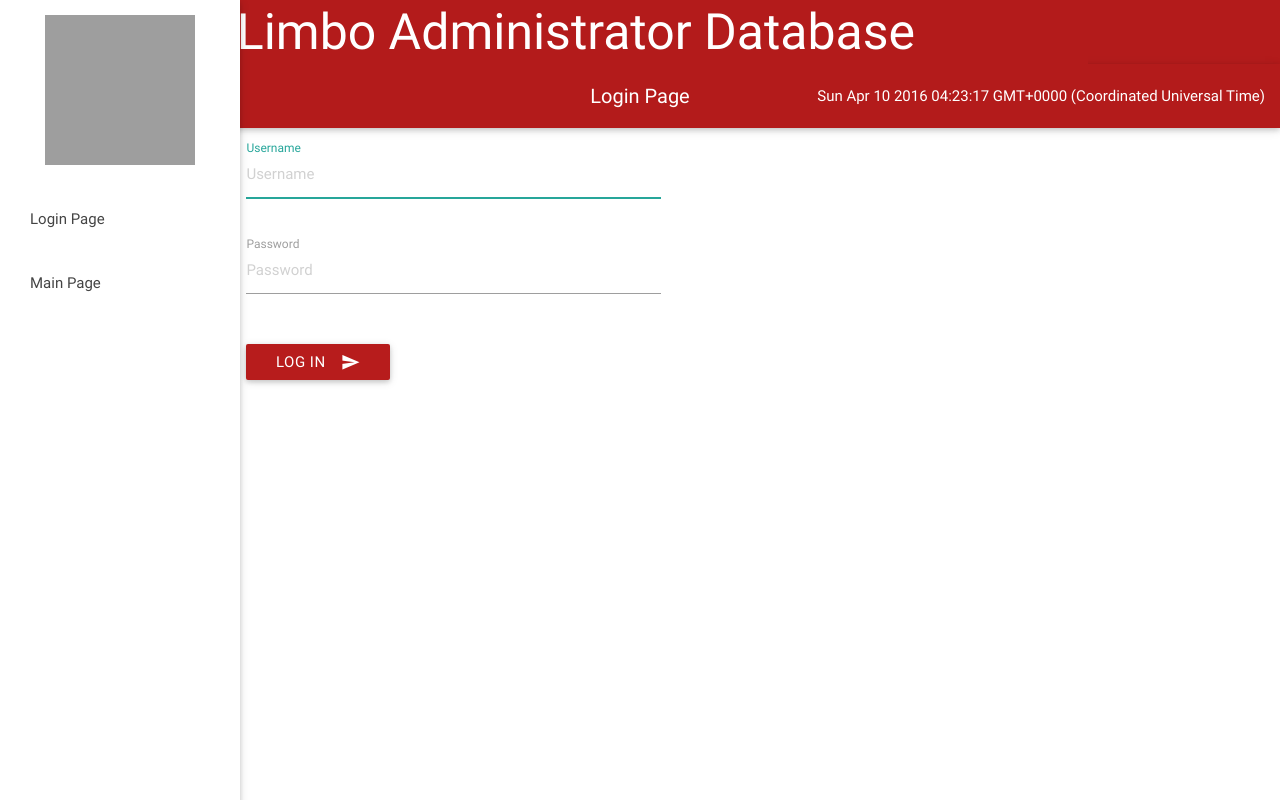
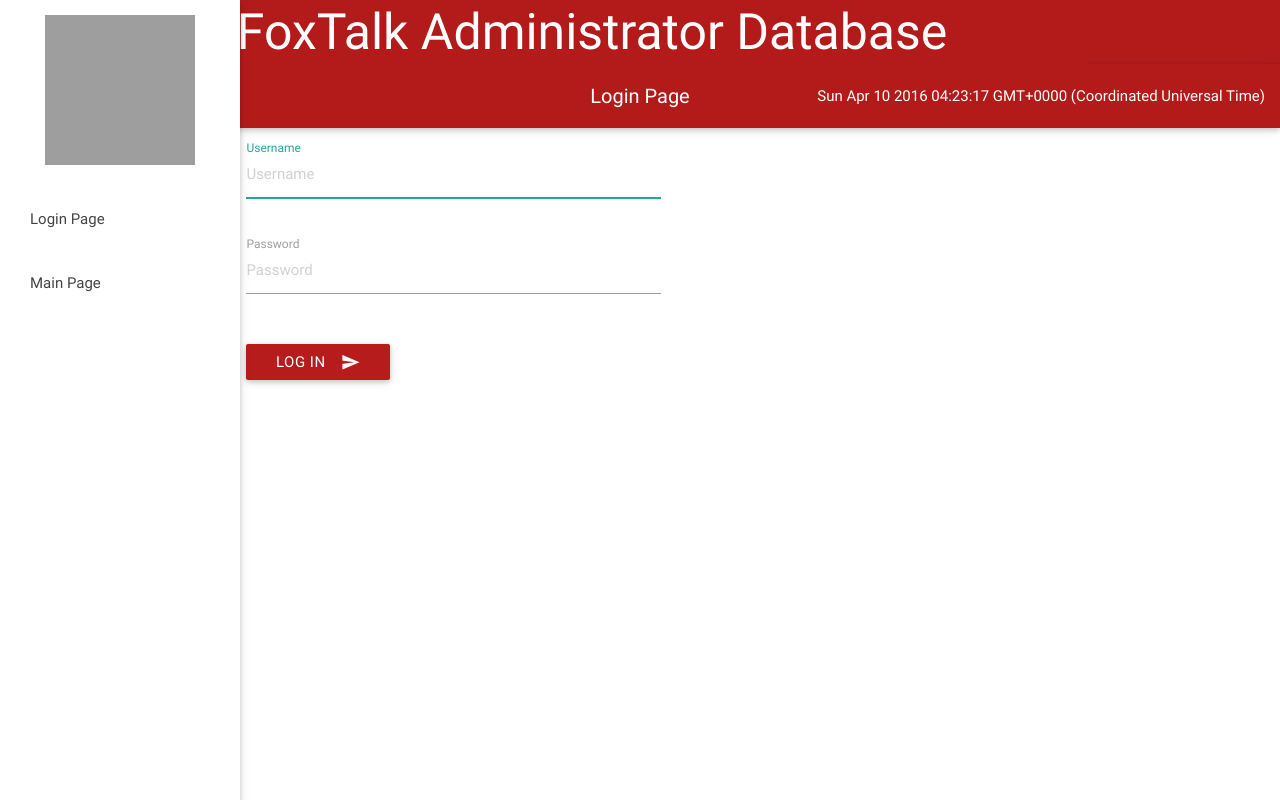
Before and after one commit to Tienza/foxTalk, a PHP site: page /login.php in a window 1280 px wide. Run offline with PHP 8.4, Linux system fonts and the light colour scheme; some libraries are stand-ins or nearby versions; grey boxes are pictures that could not be loaded.

Commit message:
Fixed html inconsistencies and added logout option to admin pages

```diff
--- a/front-end/admin.php
+++ b/front-end/admin.php
@@ -4,7 +4,7 @@
         <meta http-equiv="Content-Type" content="text/html; charset=UTF-8"/>
         <meta name="viewport" content="width=device-width, initial-scale=1, maximum-scale=1.0, user-scalable=no"/>
         <link rel="icon" href="http://a.espncdn.com/combiner/i?img=/i/teamlogos/ncaa/500/2368.png&w=80&h=80&transparent=true" type="image/png" sizes="16x16">
-        <title>Fox Talk</title>
+        <title>FoxTalk Admin</title>
         <!-- CSS  -->
         <link href="https://fonts.googleapis.com/icon?family=Material+Icons" rel="stylesheet">
         <link rel="stylesheet" href="https://maxcdn.bootstrapcdn.com/font-awesome/4.5.0/css/font-awesome.min.css">
@@ -67,6 +67,7 @@
                             <li><a id="button2">Approved Suggestions</a></li>
                             <li><a id="button3">Pending Suggestions</a></li>
 							<li><a id="button4">Rejected Suggestions</a></li>
+							<li><a id="button5" href="logout.php">Sign out</a></li>
                         </ul>
                         <ul class="side-nav" id="mobile-demo">
                             <li><a id="top">Top</a></li>
@@ -74,6 +75,7 @@
                             <li><a id="button2">Approved Suggestions</a></li>
                             <li><a id="button3">Pending Suggestions</a></li>
 							<li><a id="button4">Rejected Suggestions</a></li>
+							<li><a id="button5" href="logout.php">Sign out</a></li>
                         </ul>
                     </div>
                 </nav>
--- a/front-end/index.php
+++ b/front-end/index.php
@@ -4,7 +4,7 @@
         <meta http-equiv="Content-Type" content="text/html; charset=UTF-8"/>
         <meta name="viewport" content="width=device-width, initial-scale=1, maximum-scale=1.0, user-scalable=no"/>
         <link rel="icon" href="http://a.espncdn.com/combiner/i?img=/i/teamlogos/ncaa/500/2368.png&w=80&h=80&transparent=true" type="image/png" sizes="16x16">
-        <title>Fox Talk</title>
+        <title>FoxTalk</title>
         <!-- CSS  -->
         <link href="https://fonts.googleapis.com/icon?family=Material+Icons" rel="stylesheet">
         <link rel="stylesheet" href="https://maxcdn.bootstrapcdn.com/font-awesome/4.5.0/css/font-awesome.min.css">
--- a/front-end/login.php
+++ b/front-end/login.php
@@ -6,7 +6,7 @@ and open the template in the editor.
 -->
 <html>
     <head>
-        <title>Limbo Admin | Login</title>
+        <title>FoxTalk Admin | Login</title>
         <meta charset="UTF-8">
         <meta name="viewport" content="width=device-width, initial-scale=1.0">
         <!-- Compiled and minified CSS -->
@@ -126,7 +126,7 @@ and open the template in the editor.
             <nav class="top-nav">
                 <div class="container">
                     <div class="nav-wrapper">
-                        <a class="page-title" id="title">Limbo Administrator Database</a>
+                        <a class="page-title" id="title">FoxTalk Administrator Database</a>
                     </div>
                 </div>
             </nav>
@@ -142,7 +142,7 @@ and open the template in the editor.
                 <ul id="slide-out" class="side-nav fixed">
                     <p align="center"><img height="150px" width="150px" src="https://upload.wikimedia.org/wikipedia/en/thumb/4/4b/Marist_College_Seal_-_Vector.svg/1016px-Marist_College_Seal_-_Vector.svg.png"/></p>
                     <li><a href="login.php">Login Page</a></li>
-                    <li><a href="..\index.php">Main Page</a></li>
+                    <li><a href="index.php">Main Page</a></li>
                 </ul>
                 <a href="#" data-activates="slide-out" class="button-collapse show-on-large"><i class="mdi-navigation-menu"></i></a>
             </div>
```
